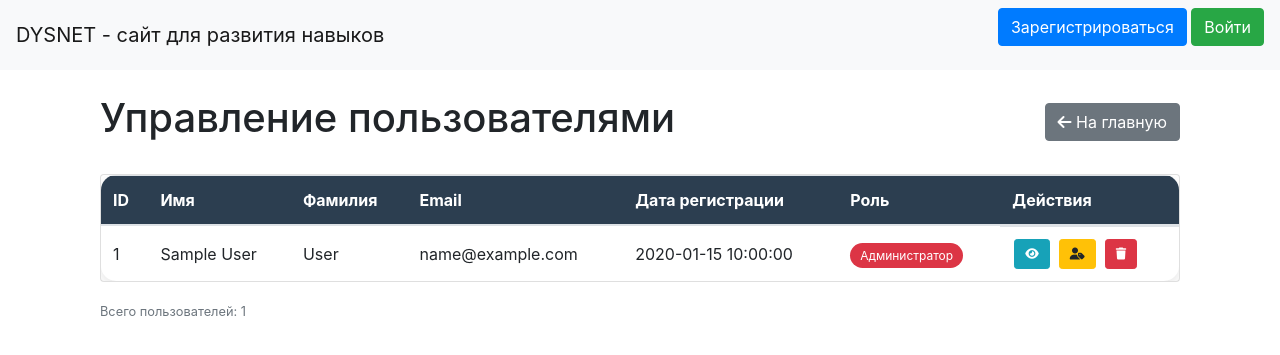
After one commit to Devilord-coder/DYSNET---Develop-Your-Skills, a Flask app: page /admin in a window 1280 px wide. The commit adds this page. Shown: the top 355 px of the page. Run offline with Flask 3, Linux system fonts and the light colour scheme; tables that the repository leaves empty hold one stand-in row (values such as "Sample post"); parts of the project's set-up code (start-up, migrations or seed data) failed here and were passed over; some libraries are stand-ins or nearby versions.

Commit message:
add roles (user and admin), add admin functions

```diff
--- /dev/null
+++ b/backend/api/admin_api.py
@@ -0,0 +1,38 @@
+from flask import Blueprint, render_template, request, redirect
+
+from backend.database import db_session
+from backend.database.models.users_model import User
+
+blueprint = Blueprint("admin_api", __name__, template_folder="templates")
+
+
+@blueprint.route("/admin")
+def admin():
+    """Просмотр всех пользователей"""
+
+    db_sess = db_session.create_session()
+    users = db_sess.query(User).all()
+    return render_template("admin.html", title="Просмотр пользователей", users=users)
+
+
+@blueprint.route("/change_role/<user_id>", methods=["POST"])
+def change_role(user_id):
+    """Изменение роли пользователя"""
+
+    new_role = request.form.get("role")
+    db_sess = db_session.create_session()
+    user = db_sess.query(User).filter(User.id == user_id).first()
+    user.role = new_role
+    db_sess.commit()
+    return redirect("/admin")
+
+
+@blueprint.route("/delete_user/<user_id>", methods=["POST"])
+def delete_user(user_id):
+    """Удаление пользователя"""
+
+    db_sess = db_session.create_session()
+    user = db_sess.query(User).filter(User.id == user_id).first()
+    db_sess.delete(user)
+    db_sess.commit()
+    return redirect("/admin")
--- a/backend/database/models/users_model.py
+++ b/backend/database/models/users_model.py
@@ -18,6 +18,7 @@ class User(SqlAlchemyBase, UserMixin):
         sqlalchemy.String, index=True, unique=True, nullable=False
     )
     hashed_password = sqlalchemy.Column(sqlalchemy.String, nullable=False)
+    role = sqlalchemy.Column(sqlalchemy.String, nullable=False, default="user")
     created_date = sqlalchemy.Column(sqlalchemy.DateTime, default=datetime.datetime.now)
     cursive_printing_statistics = orm.relationship(
         "CursivePrintingStatistics", back_populates="user_relationship"
--- a/server.py
+++ b/server.py
@@ -23,6 +23,7 @@ from backend.errors import *
 # Работа с rest
 from backend.api import user_api
 from backend.api import cursive_printing
+from backend.api import admin_api
 
 app = Flask(__name__)
 app.config["SECRET_KEY"] = "dysnet_secret_key"
@@ -145,6 +146,7 @@ def main():
     db_session.global_init("data/server.db")
     app.register_blueprint(user_api.blueprint)
     app.register_blueprint(cursive_printing.blueprint)
+    app.register_blueprint(admin_api.blueprint)
     app.run(host="127.0.0.1", port=8080)
 
 
--- /dev/null
+++ b/static/css/admin.css
@@ -0,0 +1,48 @@
+.table-users {
+    background: white;
+    border-radius: 15px;
+    overflow: hidden;
+    box-shadow: 0 4px 12px rgba(0,0,0,0.1);
+}
+
+.table-users thead {
+    background-color: #2c3e50;
+    color: white;
+}
+
+.table-users th, .table-users td {
+    padding: 12px;
+    vertical-align: middle;
+}
+
+.btn-sm {
+    padding: 5px 10px;
+    font-size: 12px;
+    margin: 0 2px;
+}
+
+.badge-admin {
+    background-color: #dc3545;
+    color: white;
+    padding: 5px 10px;
+    border-radius: 20px;
+    font-size: 12px;
+}
+
+.badge-user {
+    background-color: #28a745;
+    color: white;
+    padding: 5px 10px;
+    border-radius: 20px;
+    font-size: 12px;
+}
+
+.action-buttons {
+    display: flex;
+    gap: 5px;
+    flex-wrap: wrap;
+}
+
+.modal-backdrop {
+    z-index: 1040;
+}
--- /dev/null
+++ b/templates/admin.html
@@ -0,0 +1,134 @@
+{% extends "base.html" %}
+
+{% block head %}
+    <link rel="stylesheet" href="{{ url_for('static', filename='css/admin.css') }}">
+{% endblock %}
+
+{% block content %}
+<div class="container mt-4">
+    <div class="d-flex justify-content-between align-items-center mb-4">
+        <h1>Управление пользователями</h1>
+        <a href="{{ url_for('index') }}" class="btn btn-secondary">
+            <i class="fas fa-arrow-left"></i> На главную
+        </a>
+    </div>
+
+    <div class="card">
+        <div class="card-body p-0">
+            <div class="table-responsive">
+                <table class="table table-users table-hover mb-0">
+                    <thead>
+                        <tr>
+                            <th>ID</th>
+                            <th>Имя</th>
+                            <th>Фамилия</th>
+                            <th>Email</th>
+                            <th>Дата регистрации</th>
+                            <th>Роль</th>
+                            <th>Действия</th>
+                        </tr>
+                    </thead>
+                    <tbody>
+                        {% for user in users %}
+                        <tr>
+                            <td>{{ user.id }}</td>
+                            <td>{{ user.name }}</td>
+                            <td>{{ user.surname }}</td>
+                            <td>{{ user.email }}</td>
+                            <td>{{ user.created_date }}</td>
+                            <td>
+                                {% if user.role == 'admin' %}
+                                    <span class="badge-admin">Администратор</span>
+                                {% else %}
+                                    <span class="badge-user">Пользователь</span>
+                                {% endif %}
+                            </td>
+                            <td class="action-buttons">
+                                <a href="{{ url_for('index', user_id=user.id) }}"
+                                   class="btn btn-info btn-sm" title="Просмотр профиля">
+                                    <i class="fas fa-eye"></i>
+                                </a>
+
+                                <button type="button"
+                                        class="btn btn-warning btn-sm"
+                                        data-bs-toggle="modal"
+                                        data-bs-target="#roleModal{{ user.id }}"
+                                        title="Изменить роль">
+                                    <i class="fas fa-user-tag"></i>
+                                </button>
+
+                                <button type="button"
+                                        class="btn btn-danger btn-sm"
+                                        data-bs-toggle="modal"
+                                        data-bs-target="#deleteModal{{ user.id }}"
+                                        title="Удалить пользователя"
+                                        {% if user.id == current_user.id %}disabled{% endif %}>
+                                    <i class="fas fa-trash"></i>
+                                </button>
+                            </td>
+                        </tr>
+
+                        <div class="modal fade" id="roleModal{{ user.id }}" tabindex="-1">
+                            <div class="modal-dialog">
+                                <div class="modal-content">
+                                    <div class="modal-header">
+                                        <h5 class="modal-title">Изменение роли пользователя</h5>
+                                        <button type="button" class="btn-close" data-bs-dismiss="modal"></button>
+                                    </div>
+                                    <form action="{{ url_for('admin_api.change_role', user_id=user.id) }}" method="POST">
+                                        <div class="modal-body">
+                                            <p>Пользователь: <strong>{{ user.name }} {{ user.surname }}</strong></p>
+                                            <p>Email: <strong>{{ user.email }}</strong></p>
+                                            <div class="mb-3">
+                                                <label class="form-label">Выберите роль:</label>
+                                                <select name="role" class="form-select">
+                                                    <option value="user" {% if user.role == 'user' %}selected{% endif %}>Пользователь</option>
+                                                    <option value="admin" {% if user.role == 'admin' %}selected{% endif %}>Администратор</option>
+                                                </select>
+                                            </div>
+                                        </div>
+                                        <div class="modal-footer">
+                                            <button type="button" class="btn btn-secondary" data-bs-dismiss="modal">Отмена</button>
+                                            <button type="submit" class="btn btn-warning">Сохранить изменения</button>
+                                        </div>
+                                    </form>
+                                </div>
+                            </div>
+                        </div>
+
+                        <div class="modal fade" id="deleteModal{{ user.id }}" tabindex="-1">
+                            <div class="modal-dialog">
+                                <div class="modal-content">
+                                    <div class="modal-header">
+                                        <h5 class="modal-title">Подтверждение удаления</h5>
+                                        <button type="button" class="btn-close" data-bs-dismiss="modal"></button>
+                                    </div>
+                                    <div class="modal-body">
+                                        <p>Вы уверены, что хотите удалить пользователя?</p>
+                                        <p><strong>{{ user.name }} {{ user.surname }}</strong></p>
+                                        <p>Email: <strong>{{ user.email }}</strong></p>
+                                        <p class="text-danger">Это действие нельзя отменить!</p>
+                                    </div>
+                                    <div class="modal-footer">
+                                        <button type="button" class="btn btn-secondary" data-bs-dismiss="modal">Отмена</button>
+                                        <form action="{{ url_for('admin_api.delete_user', user_id=user.id) }}" method="POST" style="display: inline;">
+                                            <button type="submit" class="btn btn-danger">Удалить</button>
+                                        </form>
+                                    </div>
+                                </div>
+                            </div>
+                        </div>
+                        {% endfor %}
+                    </tbody>
+                </table>
+            </div>
+        </div>
+    </div>
+
+    <div class="mt-3 text-muted">
+        <small>Всего пользователей: {{ users|length }}</small>
+    </div>
+</div>
+
+<script src="https://cdn.jsdelivr.net/npm/bootstrap@5.1.3/dist/js/bootstrap.bundle.min.js"></script>
+{% endblock %}
--- a/templates/base.html
+++ b/templates/base.html
@@ -18,6 +18,11 @@
     <nav class="navbar navbar-light bg-light">
         <a class="navbar-brand" href="#">DYSNET - сайт для развития навыков</a>
         {% if current_user.is_authenticated %}
+            {% if current_user.role == 'admin' %}
+                <a class="nav-link text-warning me-3" href="{{ url_for('admin_api.admin') }}">
+                    <i class="fas fa-user-shield"></i> Админ-панель
+                </a>
+            {% endif %}
             <a class="navbar-brand" href="/logout">Выйти из профиля</a>
         {% else %}
             <p>
```
Also changed, not shown: backend/api/user_api.py (+14 -1 lines), data/server.db.
